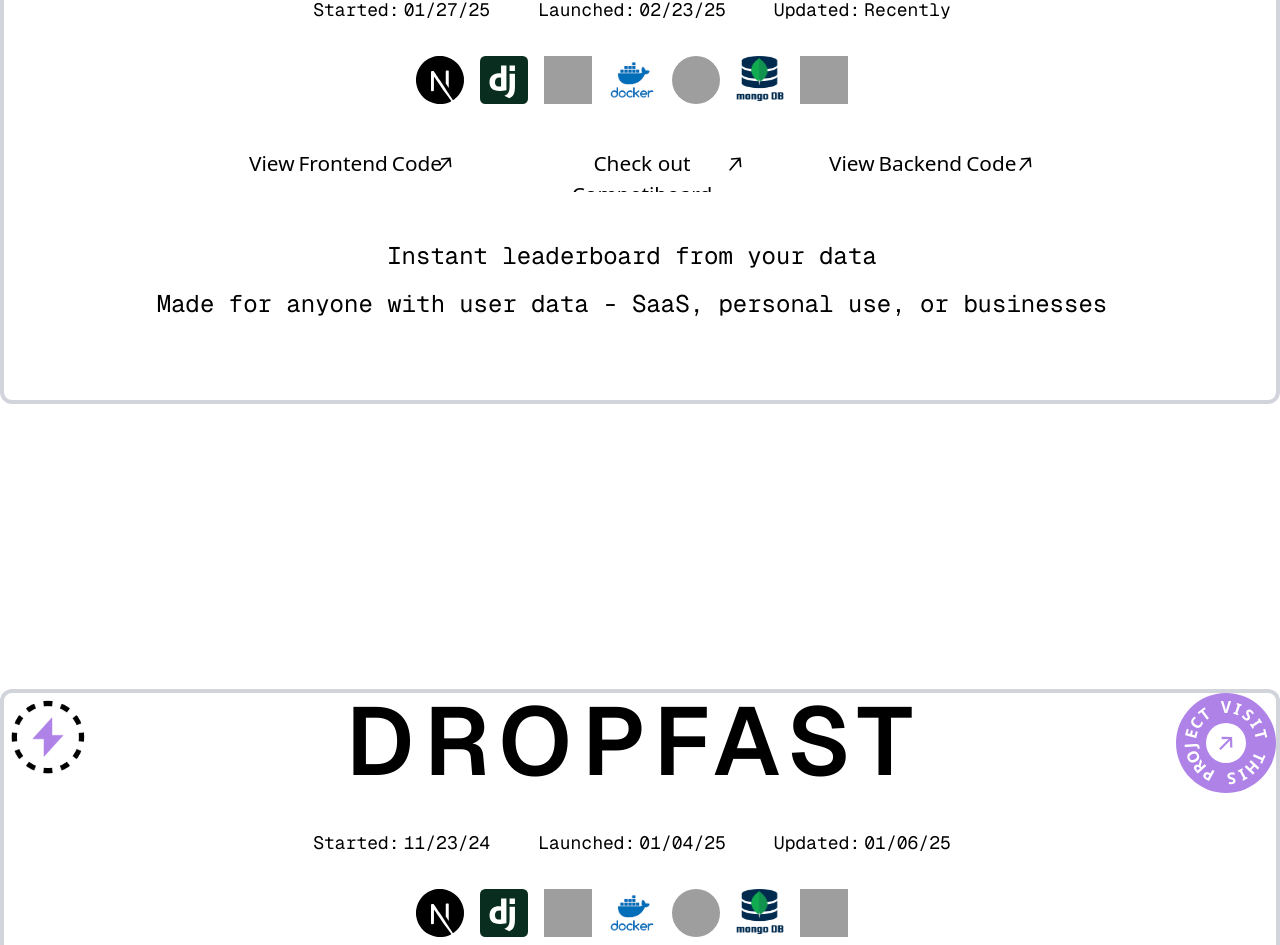
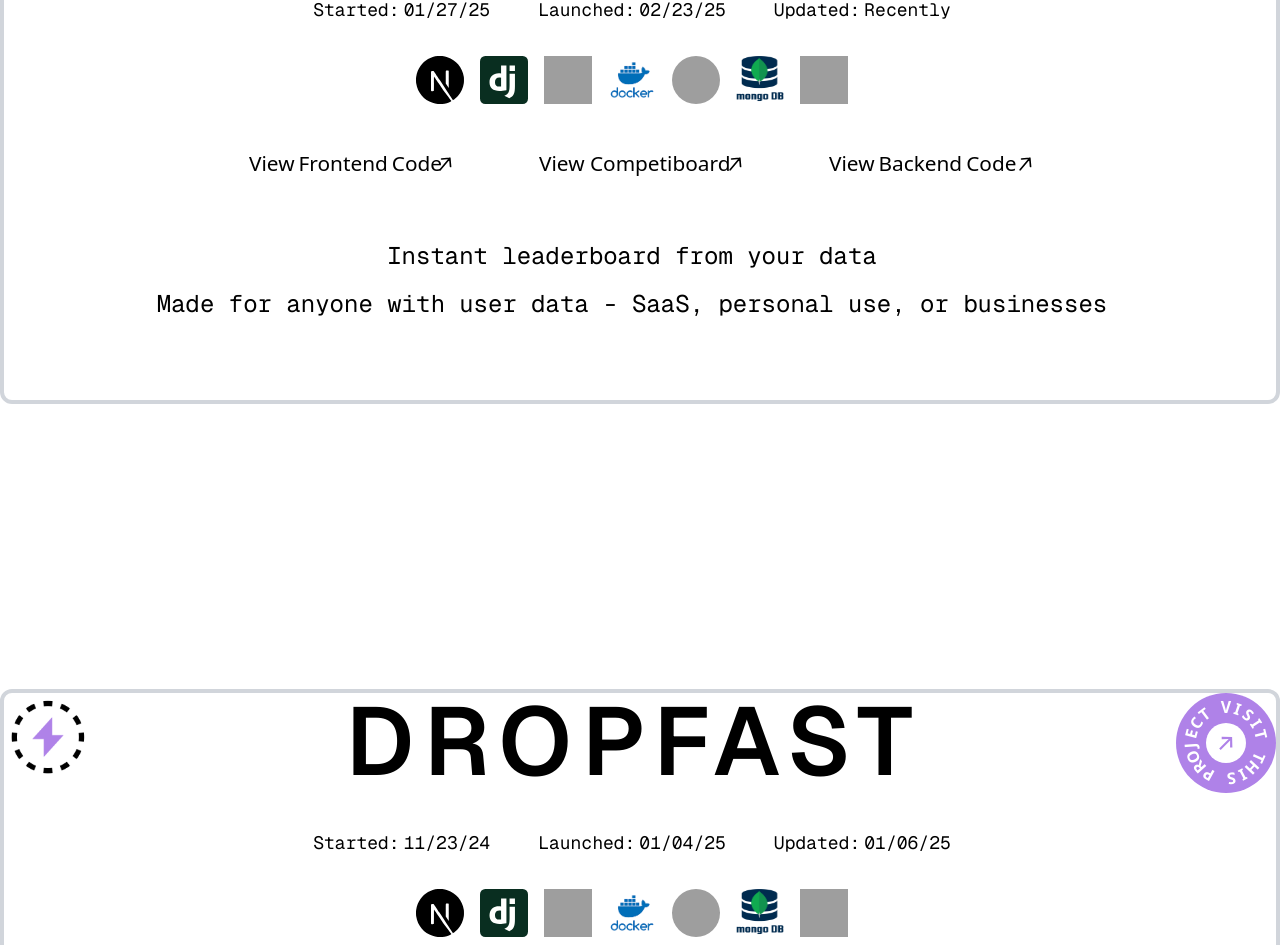
Before and after one commit to TheWiseGhost/Portfolio, a Next.js app: page / in a window 1280 px wide. Shown: the part 2711-3656 px from the top of the page. Built offline with nearby package versions, Linux system fonts and the light colour scheme; grey boxes are pictures that could not be loaded.

Commit message:
Fix small link bug

```diff
--- a/src/components/projects/my_projects/Competiboard.jsx
+++ b/src/components/projects/my_projects/Competiboard.jsx
@@ -98,11 +98,11 @@ const Competiboard = () => {
         <button
           className="arrow_button"
           onClick={() => {
-            window.open("https://note-slide.com");
+            window.open("https://competiboard.com");
           }}
         >
           <div className="text">
-            <span>Check out Competiboard</span>
+            <span>View Competiboard</span>
           </div>
           <svg
             strokeWidth="2"
```
